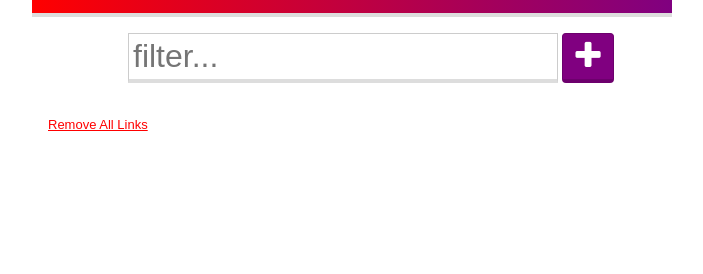
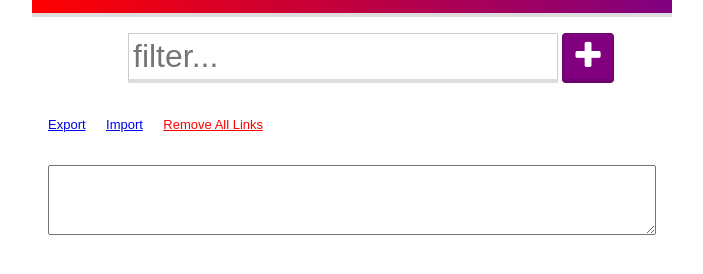
Before and after one commit to EmmaRamirez/link-hero, a website with bundled scripts: page src/index.html in a window 1280 px wide. Shown: the part 72-346 px from the top of the page, without its empty margins (288-991 px from the left). Built offline with nearby package versions, Linux system fonts and the light colour scheme; files whose address does not match are found by name.

Commit message:
add export/import links

```diff
--- a/src/index.html
+++ b/src/index.html
@@ -25,8 +25,11 @@
       <div class='link-container'>
       </div>
       <p>
+        <a href='#' class='export-all-links'>Export</a>
+        <a href='#' class='import-all-links'>Import</a>
         <a href='#' class='remove-all-links'>Remove All Links</a>
       </p>
+      <textarea class='link-export-import'></textarea>
     </main>
     <script src='./scripts/bundle.js'></script>
   </body>
```
